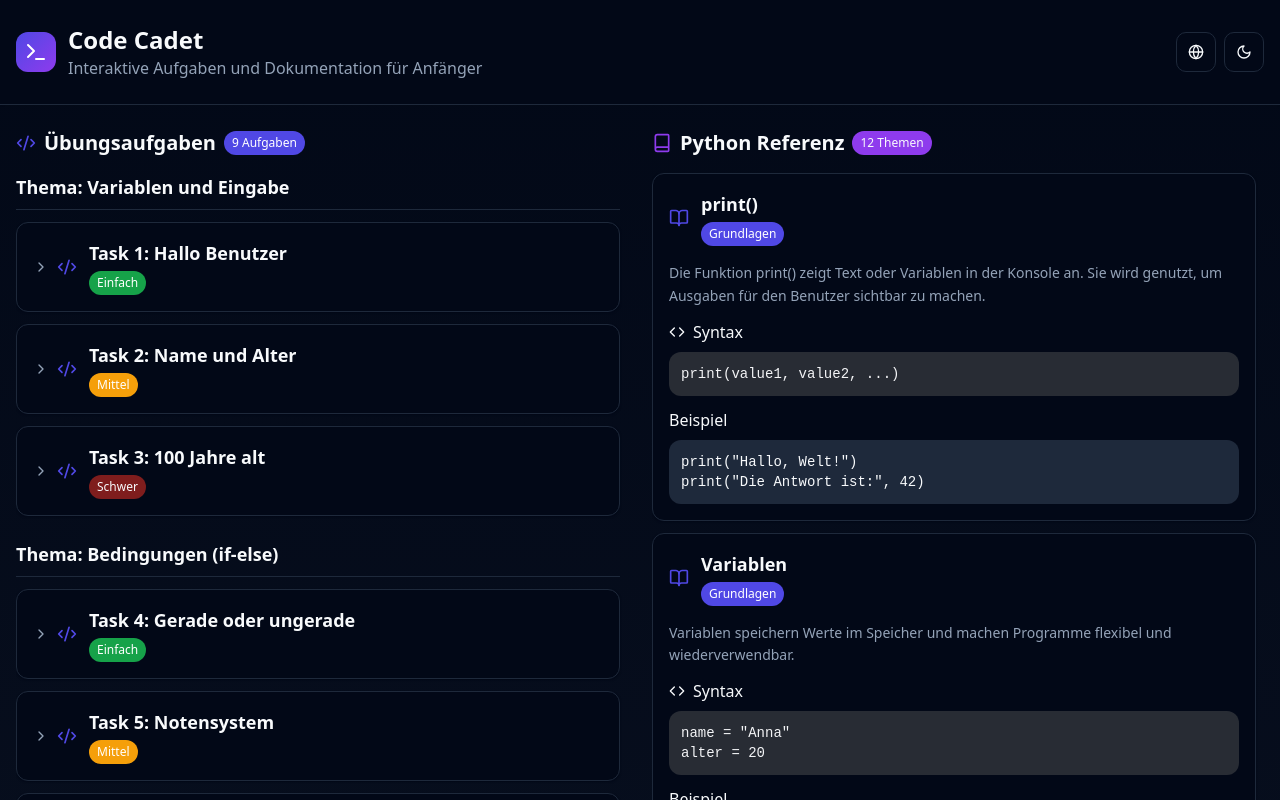
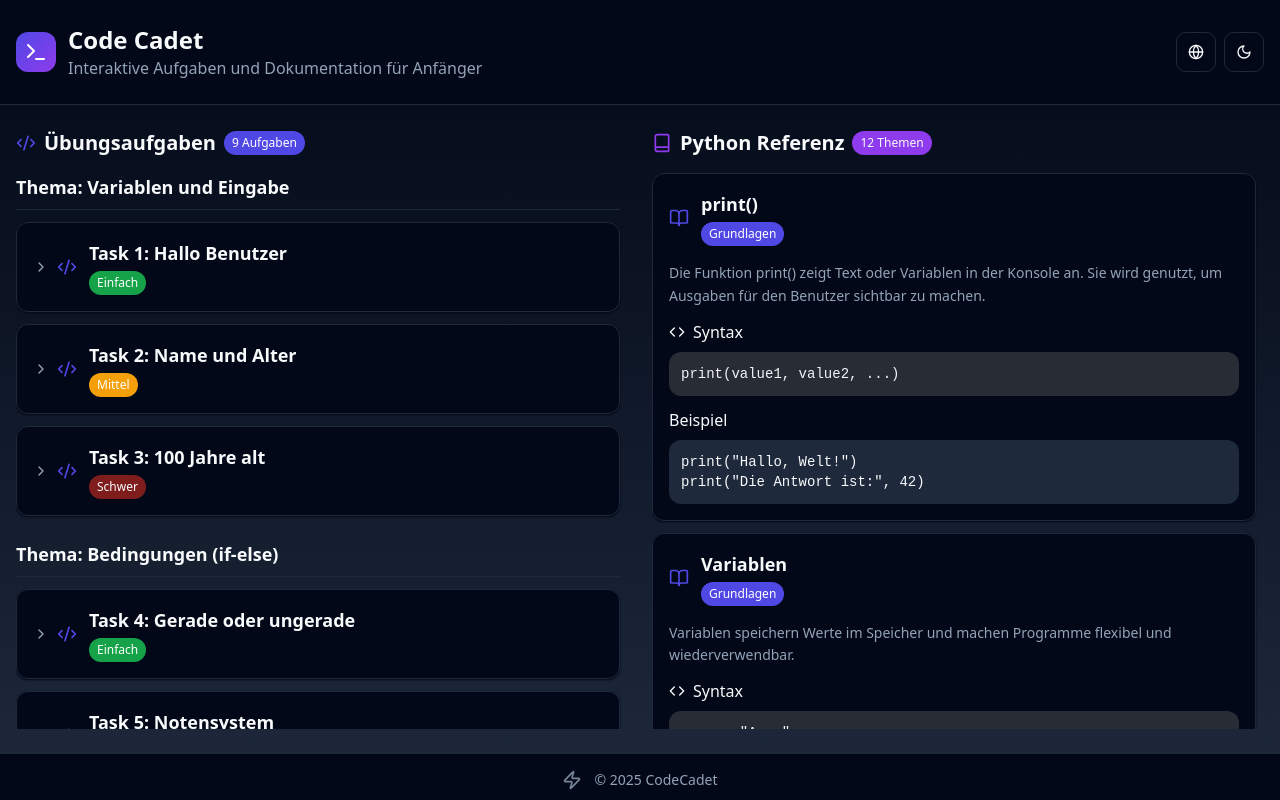
Before and after one commit to pstaykov/codecadet, a React (Vite) app: page / in a window 1280 px wide. Shown: the top 800 px of the page. Built offline with nearby package versions, Linux system fonts and the light colour scheme; the HTML template or start-up script is replaced by a standard one.

Commit message:
Fix scrolling and update logo

```diff
--- a/src/pages/Index.tsx
+++ b/src/pages/Index.tsx
@@ -4,8 +4,7 @@ import { Header } from "@/components/Header";
 import { pythonHelp } from "@/data/pythonHelp";
 import { taskTranslations } from "@/data/translations";
 import { useLanguage } from "@/contexts/LanguageContext";
-import { Code2, Book } from "lucide-react";
-import pythonLogo from "@/assets/python-logo.png";
+import { Code2, Book, Zap } from "lucide-react";
 
 const Index = () => {
   const { language, t } = useLanguage();
@@ -16,12 +15,12 @@ const Index = () => {
     : ["Variables and Input", "Conditions (if-else)", "Loops"];
 
   return (
-    <div className="min-h-screen bg-gradient-subtle flex flex-col">
+    <div className="min-h-screen bg-gradient-subtle">
       <Header />
 
       {/* Main Content */}
-      <div className="container mx-auto px-4 py-6 h-[calc(100vh-200px)] flex-1">
-        <div className="grid lg:grid-cols-2 gap-6 h-full">
+      <div className="container mx-auto px-4 py-6">
+        <div className="grid lg:grid-cols-2 gap-6 h-[calc(100vh-200px)]">
           {/* Tasks Section */}
           <div className="flex flex-col h-full min-h-0">
             <div className="flex items-center gap-2 mb-4 flex-shrink-0">
@@ -69,14 +68,10 @@ const Index = () => {
       </div>
 
       {/* Footer */}
-      <footer className="bg-card border-t border-border py-4 mt-auto">
+      <footer className="bg-card border-t border-border py-4">
         <div className="container mx-auto px-4">
           <div className="flex items-center justify-center gap-3 text-sm text-muted-foreground">
-            <img
-              src={pythonLogo}
-              alt="Python Logo"
-              className="h-6 w-auto opacity-80"
-            />
+            <Zap className="h-5 w-5 opacity-80" />
             <span>© 2025 CodeCadet</span>
           </div>
         </div>
```
